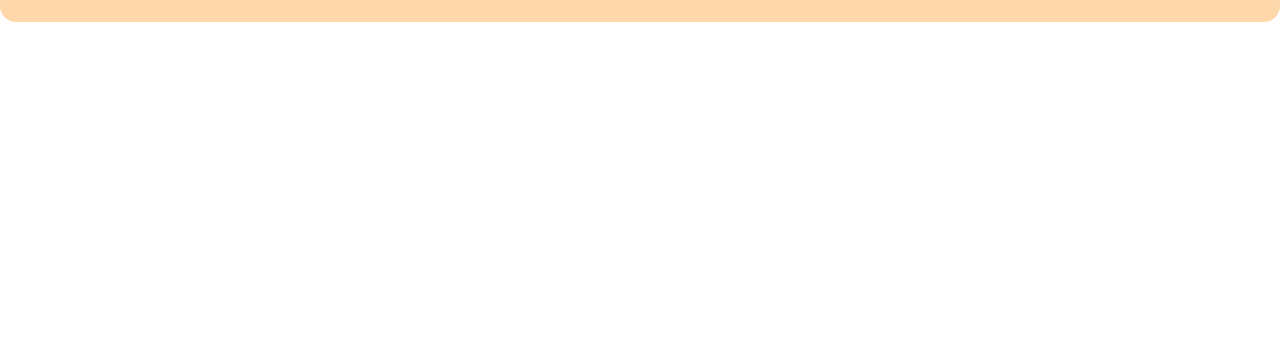
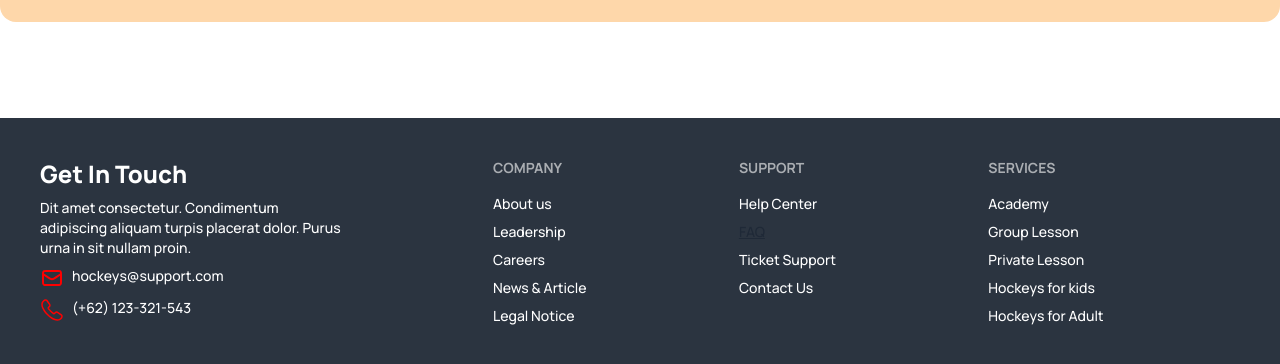
Before and after one commit to Mehedi4409/Assignment-, a plain HTML site: page index.html in a window 1280 px wide. Shown: the part 5480-5844 px from the top of the page. Before the commit the page ends 5598 px from the top, so only its background shows below. Drawn offline with nearby package versions, Linux system fonts and the light colour scheme.

Commit message:
3rd commit

```diff
--- a/index.html
+++ b/index.html
@@ -591,11 +591,48 @@
           </div>
         </div>
       </section>
-
   </main>
 
   <footer>
-
+    <footer class="footer p-10 bg-neutral">
+      <nav>
+        <h2 class="text-2xl font-extrabold text-white">Get In Touch</h2>
+        <p class="text-white">Dit amet consectetur. Condimentum <br>  adipiscing aliquam turpis placerat dolor. Purus  <br> urna in sit nullam proin. </p>
+        <div class="">
+          <div class="flex gap-2 mb-2">
+            <img src="Images/mail-svgrepo-com.svg" alt="" class="w-6 h-6">
+            <p class="text-white">hockeys@support.com</p>
+          </div>
+          <div class=" flex gap-2">
+            <img src="Images/call-svgrepo-com.svg" alt="" class="w-6 h-6">
+            <p class="text-white">(+62) 123-321-543</p>
+          </div>
+        </div>
+      </nav>
+      <nav>
+        <header class="footer-title text-white">Company</header>
+        <a class="link link-hover text-white">About us</a>
+        <a class="link link-hover text-white">Leadership</a>
+        <a class="link link-hover text-white">Careers</a>
+        <a class="link link-hover text-white">News & Article</a>
+        <a class="link link-hover text-white">Legal Notice</a>
+      </nav>
+      <nav>
+        <header class="footer-title text-white">Support</header>
+        <a class="link link-hover text-white">Help Center</a>
+        <a class="link link-hovertext-white">FAQ</a>
+        <a class="link link-hover text-white">Ticket Support</a>
+        <a class="link link-hover text-white">Contact Us</a>
+      </nav>
+      <nav>
+        <header class="footer-title text-white">Services</header>
+        <a class="link link-hover text-white">Academy</a>
+        <a class="link link-hover text-white">Group Lesson</a>
+        <a class="link link-hover text-white">Private Lesson</a>
+        <a class="link link-hover text-white">Hockeys for kids</a>
+        <a class="link link-hover text-white">Hockeys for Adult</a>
+      </nav>
+    </footer>
   </footer>
 </body>
 
```
Also changed, not shown: Images/call-svgrepo-com.svg (added), Images/mail-svgrepo-com.svg (added).
